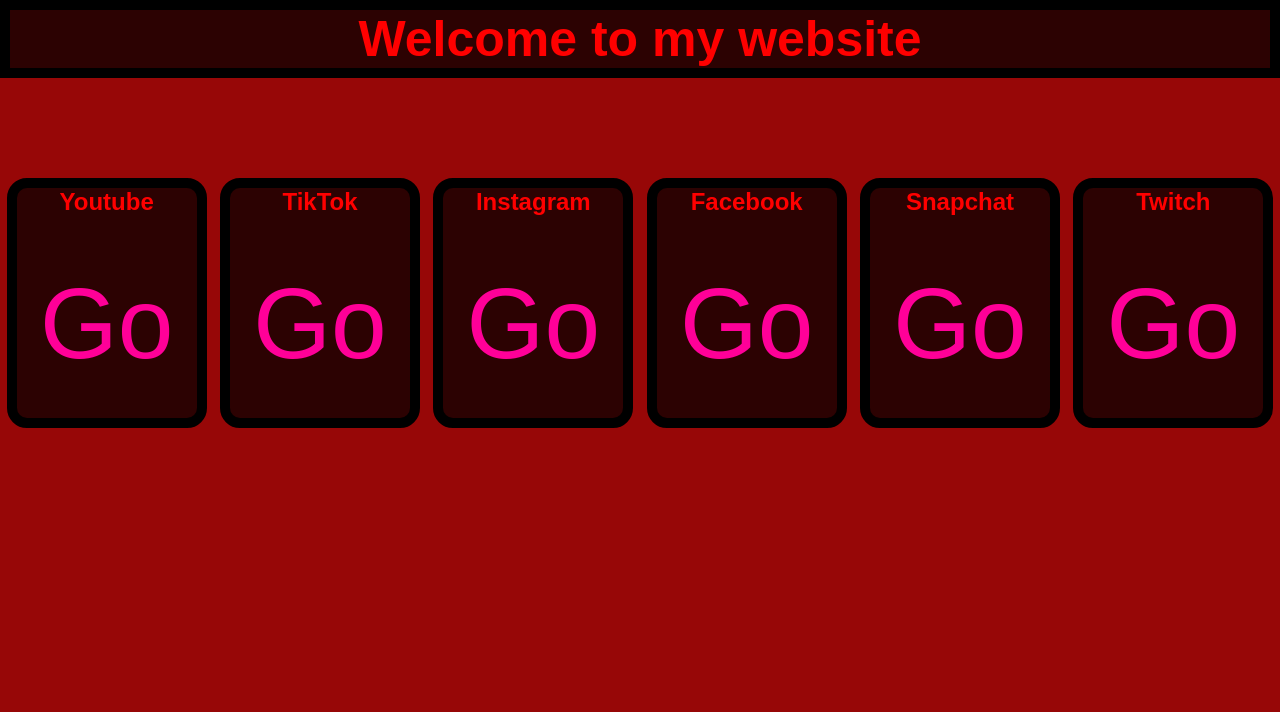
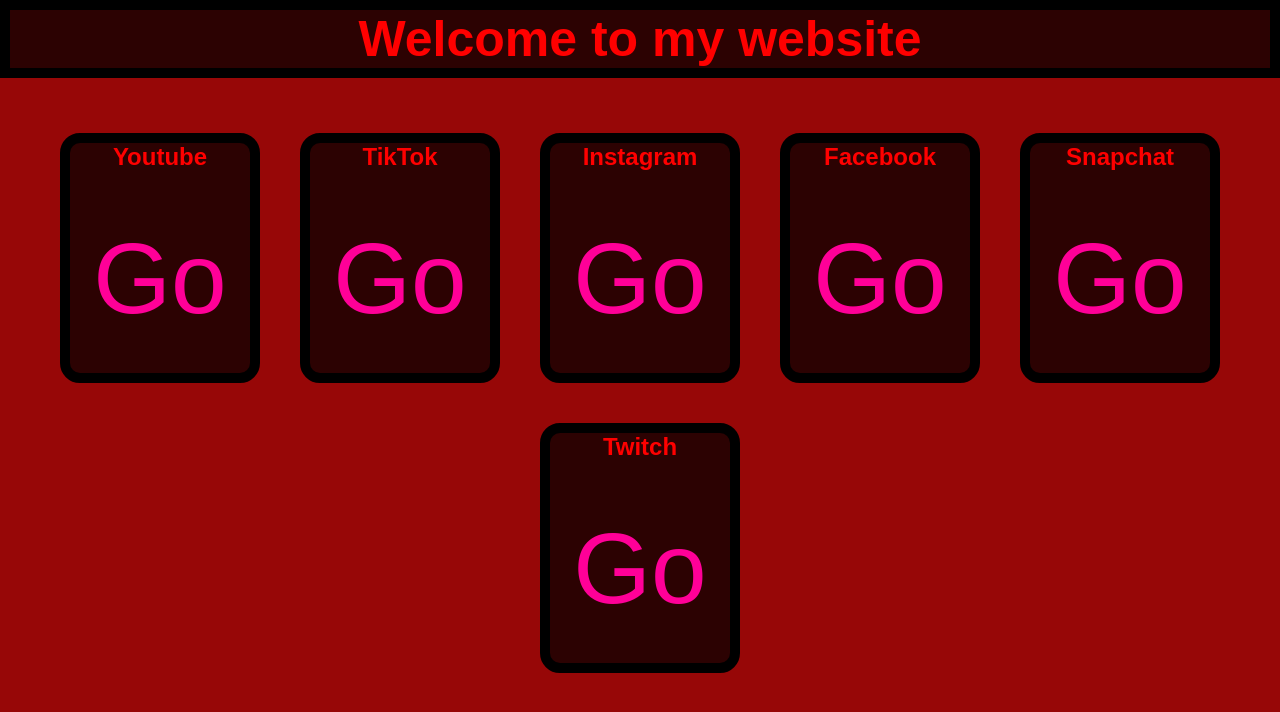
Before and after one commit to KenanRehimov/Ecce_206, a plain HTML site: page Ecce_206/index.html in a window 1280 px wide. Drawn offline with Linux system fonts and the light colour scheme.

Commit message:
Ecce_206
welcome to my website

```diff
--- a/Ecce_206/style.css
+++ b/Ecce_206/style.css
@@ -23,11 +23,13 @@ h1{
 }
 #websites{
     background-color: rgb(151, 7, 7);
-    height: 500px;
+    height: 650px;
     width: 100%;
     display: flex;
-    justify-content: space-around;
-    margin-top: 100px;
+    flex-wrap: wrap;
+    justify-content: center;
+    align-content: center;
+    gap: 40px;
 }
 .webside{
     background-color: rgb(44, 2, 2);
```
